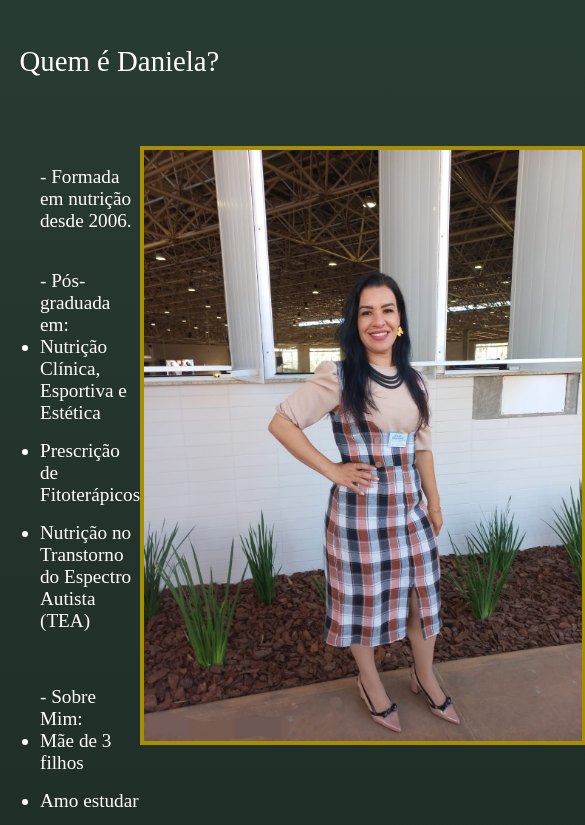
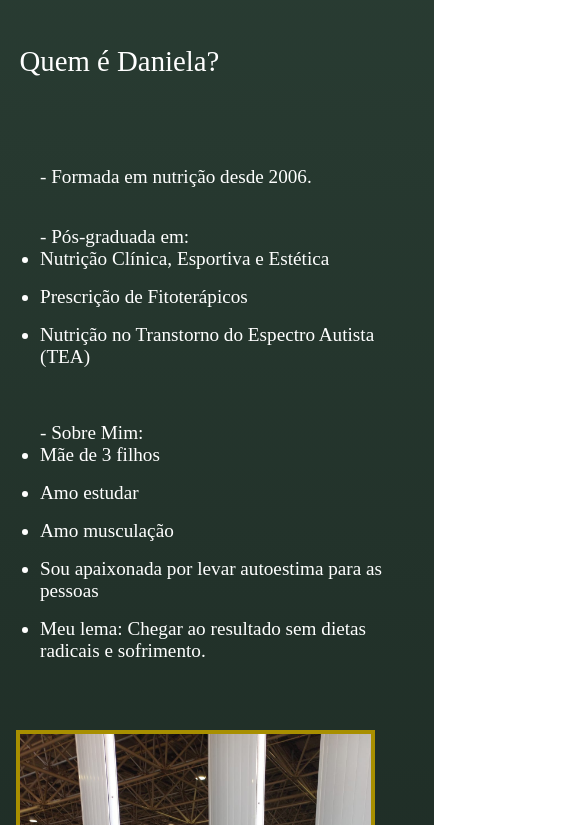
Before and after one commit to RyanArantes/Site_Nutricionista_Daniela_K_Arantes, a plain HTML site: page index.html in a window 390 px wide. Shown: the part 269-1094 px from the top of the page, 585 px wide, since content can reach past the window. Drawn offline with Linux system fonts and the light colour scheme.

Commit message:
Update style.css

```diff
--- a/style.css
+++ b/style.css
@@ -101,3 +101,17 @@ h4{
     text-align: left;
     max-width: 78vw;
 }
+
+@media (max-width: 768px) {
+    .fotoDaniela{
+        max-height: none;
+        height: auto;
+        width: 90%;
+        margin: 2rem 0;
+    }
+
+    .alinhamentoDoBloco{
+        flex-direction: column;
+        align-items: center;
+    }
+}
```
